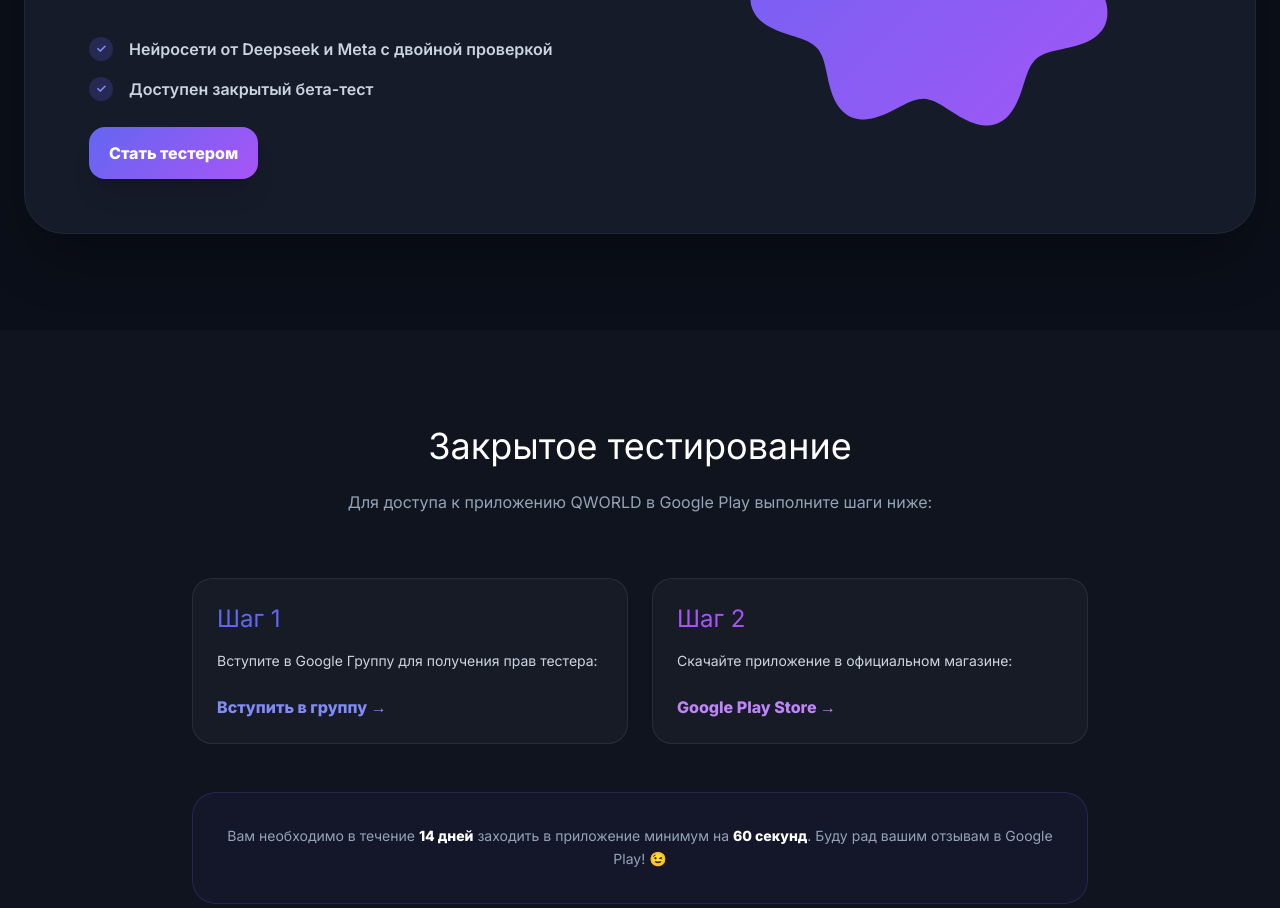
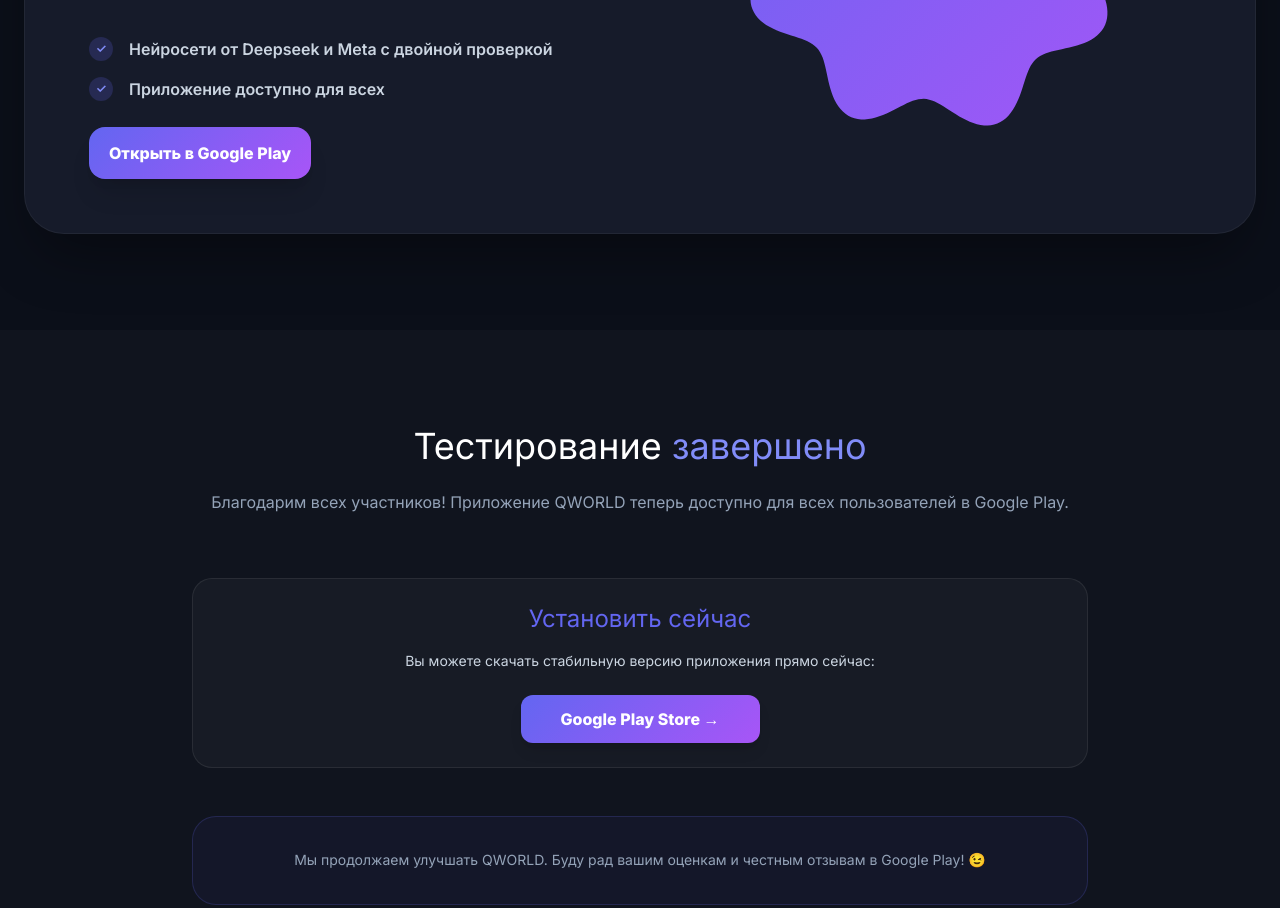
Before and after one commit to senyagame/nexus-q-id, a website: page public/index.html in a window 1280 px wide. Shown: the part 1569-2477 px from the top of the page. Drawn offline with nearby package versions, Linux system fonts and the light colour scheme.

Commit message:
new site

```diff
--- a/public/index.html
+++ b/public/index.html
@@ -154,7 +154,7 @@
                 NEXUS-Q полностью меняет подход к цифровой инфраструктуре. Мы позволяем легко и просто взаимодействовать с нейросетями!
             </p>
             <div class="flex flex-col md:flex-row justify-center gap-5">
-                <a href="#test" class="gradient-btn text-white px-10 py-4 rounded-2xl font-bold shadow-xl text-center transition-all">Присоединиться к тесту</a>
+                <a href="https://play.google.com/store/apps/details?id=com.nexus_q.qworld" target="_blank" class="gradient-btn text-white px-10 py-4 rounded-2xl font-bold shadow-xl text-center transition-all">Скачать приложение</a>
                 <a href="#qworld" class="bg-white/5 border border-white/10 text-white px-10 py-4 rounded-2xl font-bold hover:bg-white/10 transition-colors text-center">Изучить QWORLD</a>
             </div>
         </div>
@@ -203,10 +203,10 @@
                         </div>
                         <div class="flex items-center gap-4 font-semibold">
                             <div class="w-6 h-6 rounded-full bg-indigo-500/20 flex items-center justify-center text-indigo-400 text-xs">✓</div>
-                            Доступен закрытый бета-тест
+                            Приложение доступно для всех
                         </div>
                     </div>
-                    <a href="#test" class="gradient-btn text-white px-5 py-4 rounded-2xl font-bold shadow-xl">Стать тестером</a>
+                    <a href="https://play.google.com/store/apps/details?id=com.nexus_q.qworld" target="_blank" class="gradient-btn text-white px-5 py-4 rounded-2xl font-bold shadow-xl">Открыть в Google Play</a>
                 </div>
                 <div class="flex-1 flex justify-center">
                     <canvas id="qworld-canvas" width="450" height="450" class="max-w-full"></canvas>
@@ -218,26 +218,21 @@
     <section id="test" class="py-24 px-6 bg-white/[0.02]">
         <div class="max-w-4xl mx-auto">
             <div class="text-center mb-16">
-                <h2 class="text-4xl font-800 mb-6 text-white">Закрытое тестирование</h2>
-                <p class="text-slate-400">Для доступа к приложению QWORLD в Google Play выполните шаги ниже:</p>
+                <h2 class="text-4xl font-800 mb-6 text-white">Тестирование <span class="text-indigo-400">завершено</span></h2>
+                <p class="text-slate-400">Благодарим всех участников! Приложение QWORLD теперь доступно для всех пользователей в Google Play.</p>
             </div>
 
-            <div class="grid md:grid-cols-2 gap-6">
-                <div class="step-card">
-                    <div class="text-2xl font-800 text-indigo-500 mb-4">Шаг 1</div>
-                    <p class="text-sm text-slate-300 mb-6">Вступите в Google Группу для получения прав тестера:</p>
-                    <a href="https://groups.google.com/g/qworld-nexusq" target="_blank" class="text-indigo-400 font-bold hover:underline">Вступить в группу →</a>
-                </div>
-                <div class="step-card">
-                    <div class="text-2xl font-800 text-purple-500 mb-4">Шаг 2</div>
-                    <p class="text-sm text-slate-300 mb-6">Скачайте приложение в официальном магазине:</p>
-                    <a href="https://play.google.com/store/apps/details?id=com.nexus_q.qworld" target="_blank" class="text-purple-400 font-bold hover:underline">Google Play Store →</a>
+            <div class="grid md:grid-cols-1 gap-6">
+                <div class="step-card text-center">
+                    <div class="text-2xl font-800 text-indigo-500 mb-4">Установить сейчас</div>
+                    <p class="text-sm text-slate-300 mb-6">Вы можете скачать стабильную версию приложения прямо сейчас:</p>
+                    <a href="https://play.google.com/store/apps/details?id=com.nexus_q.qworld" target="_blank" class="inline-block gradient-btn text-white px-10 py-3 rounded-xl font-bold shadow-lg transition-all">Google Play Store →</a>
                 </div>
             </div>
 
             <div class="mt-12 p-8 bg-indigo-500/5 border border-indigo-500/20 rounded-3xl">
                 <p class="text-sm text-slate-400 leading-relaxed text-center">
-                    Вам необходимо в течение <span class="text-white font-bold">14 дней</span> заходить в приложение минимум на <span class="text-white font-bold">60 секунд</span>. Буду рад вашим отзывам в Google Play! 😉
+                    Мы продолжаем улучшать QWORLD. Буду рад вашим оценкам и честным отзывам в Google Play! 😉
                 </p>
             </div>
         </div>
```
